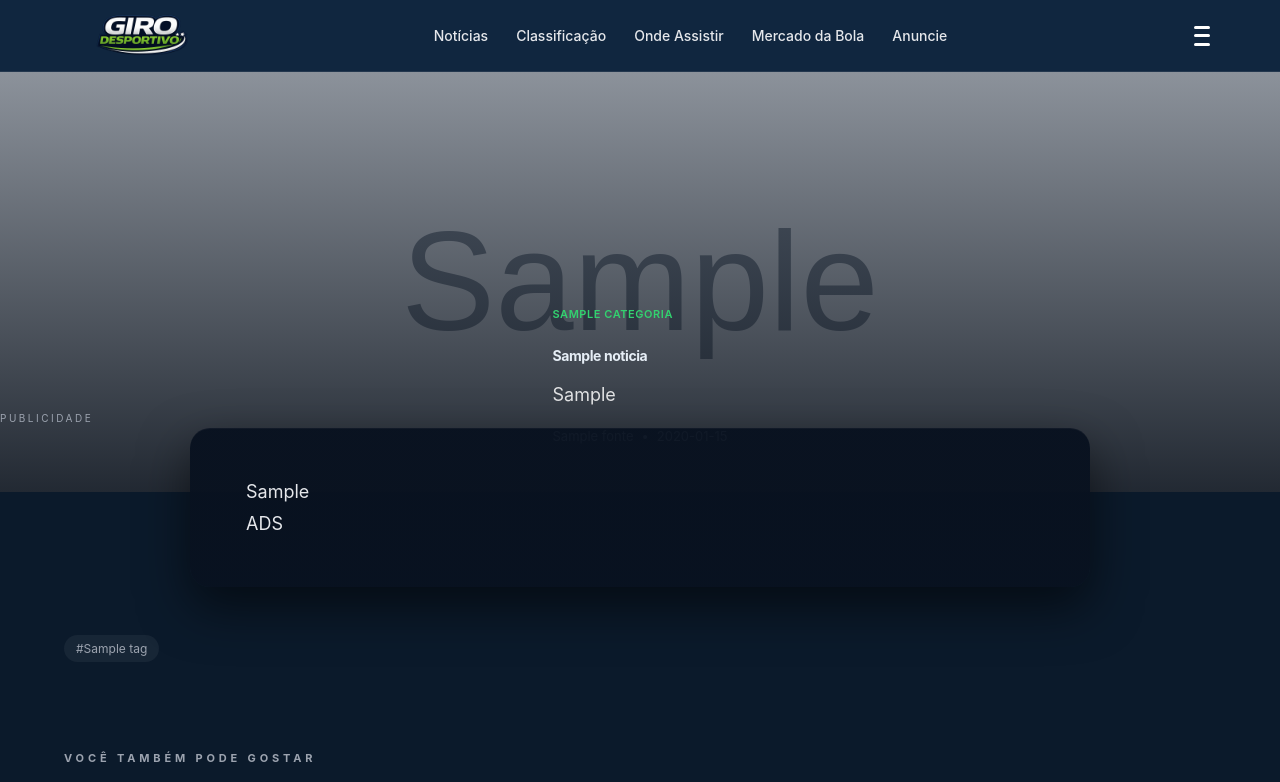
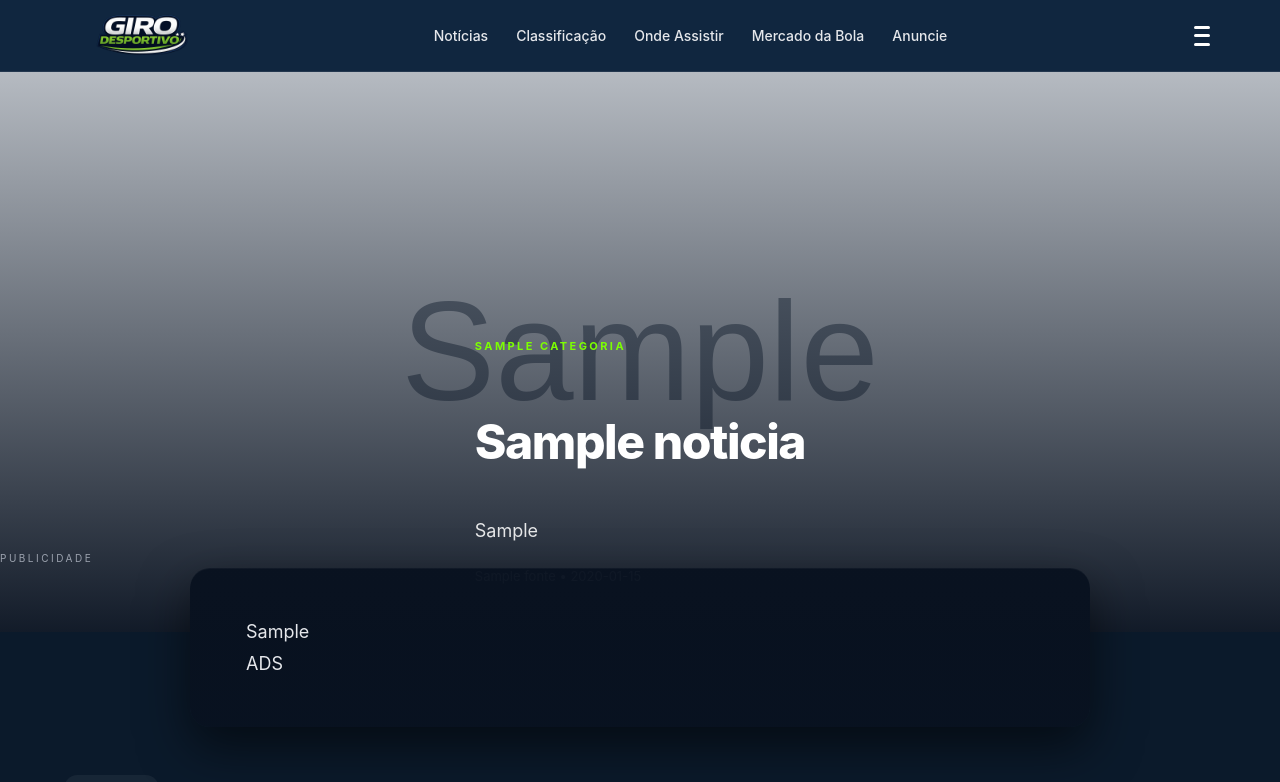
Before and after one commit to ogirodabola/app, a FastAPI app: page /noticia/1 in a window 1280 px wide. Shown: the top 782 px of the page. Run offline with FastAPI, Linux system fonts and the light colour scheme; grey boxes marked "Sample" are stand-in pictures; a database or web service that is not in the repository returns one stand-in record (values such as "Sample title").

Commit message:
Update main.css

```diff
--- a/static/css/main.css
+++ b/static/css/main.css
@@ -560,22 +560,6 @@
   max-width: 900px;
 }
 
-.news-category {
-  display: inline-block;
-  margin-bottom: 16px;
-  font-size: 11px;
-  letter-spacing: 0.25em;
-  text-transform: uppercase;
-  color: #7CFF00;
-}
-
-.news-title {
-  font-size: clamp(32px, 4vw, 44px);
-  line-height: 1.15;
-  font-weight: 800;
-  letter-spacing: -0.03em;
-  max-width: 820px;
-}
 
 .news-dek {
   margin-top: 16px;
@@ -584,15 +568,6 @@
   color: rgba(255,255,255,0.85);
   max-width: 720px;
 }
-
-.news-meta {
-  font-size: 13px;
-  color: #9ca3af;
-  display: flex;
-  gap: 8px;
-}
-
-
 
 /* ================= CONTEÚDO ================= */
 
@@ -731,30 +706,6 @@
   z-index: 2;
   padding: 64px 0 48px;
   max-width: 900px;
-}
-
-.news-category {
-  display: inline-block;
-  margin-bottom: 12px;
-  font-size: 11px;
-  letter-spacing: 0.25em;
-  text-transform: uppercase;
-  color: #7CFF6B; /* verde do logo */
-}
-
-.news-title {
-  font-size: 36px;
-  line-height: 1.15;
-  font-weight: 700;
-  color: #ffffff;
-  margin-bottom: 16px;
-}
-
-.news-meta {
-  font-size: 13px;
-  color: #cbd5e1;
-  display: flex;
-  gap: 8px;
 }
 
 /* ======================================================
@@ -1365,18 +1316,6 @@
   text-decoration: none;
 }
 
-.news-category {
-  font-size: 11px;
-  text-transform: uppercase;
-  color: #5eead4;
-  letter-spacing: 0.05em;
-}
-
-.news-title {
-  font-size: 14px;
-  color: #e6eef6;
-}
-
 .news-source {
   font-size: 12px;
   color: #9bb3c9;
@@ -1470,17 +1409,6 @@
   display: flex;
   flex-direction: column;
   gap: 4px;
-}
-
-.news-category {
-  font-size: 11px;
-  color: #32d26f;
-  font-weight: 600;
-}
-
-.news-title {
-  font-size: 14px;
-  line-height: 1.3;
 }
 
 .news-source {
@@ -1951,3 +1879,57 @@
     font-size: 12px;
   }
 }
+
+/* ======================================================
+NOTÍCIA — ESTILO EDITORIAL PREMIUM (ISOLADO)
+====================================================== */
+
+.news-article .news-hero {
+  min-height: 70vh;
+  display: flex;
+  align-items: flex-end;
+}
+
+.news-article .news-hero-overlay {
+  background: linear-gradient(
+    to bottom,
+    rgba(0,0,0,0.15),
+    rgba(8,17,31,0.95)
+  );
+}
+
+.news-article .news-category {
+  display: inline-block;
+  margin-bottom: 14px;
+
+  font-size: 11px;
+  font-weight: 700;
+  letter-spacing: 0.22em;
+  text-transform: uppercase;
+
+  color: #7cff00;
+}
+
+.news-article .news-title {
+  font-size: clamp(34px, 4.5vw, 48px);
+  line-height: 1.12;
+  font-weight: 800;
+  letter-spacing: -0.03em;
+
+  max-width: 860px;
+}
+
+.news-article .news-dek {
+  margin-top: 18px;
+  max-width: 760px;
+
+  font-size: 18px;
+  line-height: 1.6;
+  color: rgba(255,255,255,0.88);
+}
+
+.news-article .news-meta {
+  margin-top: 22px;
+  font-size: 13px;
+  color: rgba(255,255,255,0.65);
+}
```
